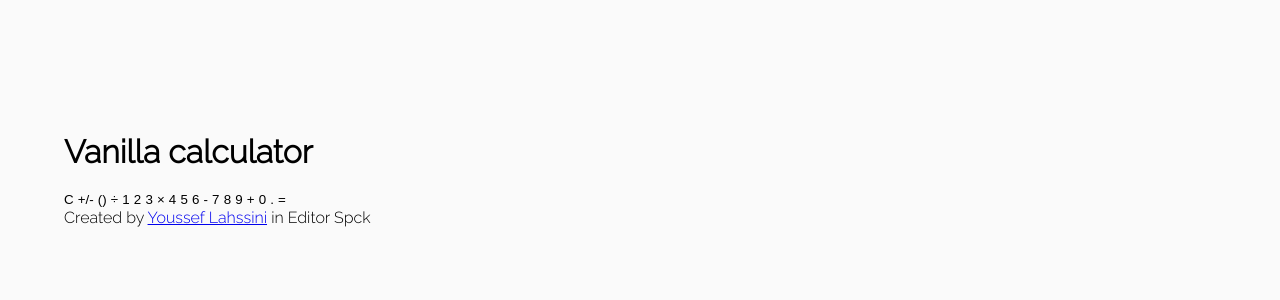
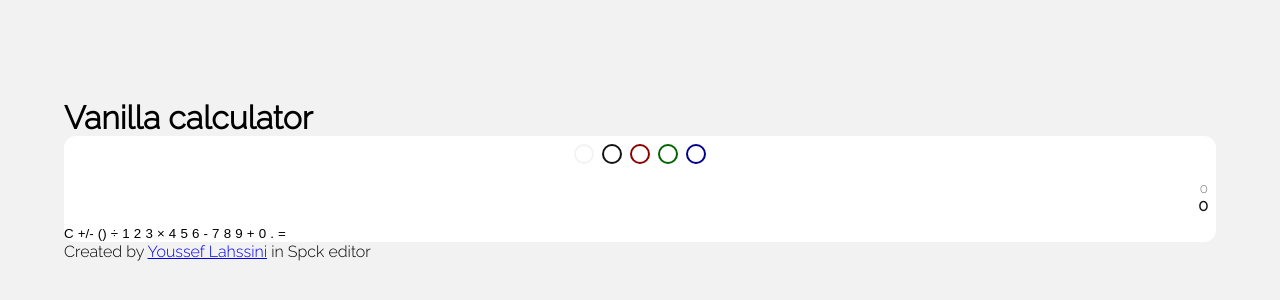
Before and after one commit to ylahssini/vanilla-calculator, a plain HTML site: page index.html in a window 1280 px wide. Shown: the part 220-520 px from the top of the page. Drawn offline with Linux system fonts and the light colour scheme.

Commit message:
style header of calculator

```diff
--- a/index.html
+++ b/index.html
@@ -14,19 +14,19 @@
 <body>
   <main>
     <h1>Vanilla calculator</h1>
-    <section>
-      <aside class="theme">
-        <button class="theme--light" data-theme="light"></button>
-        <button class="theme--dark" data-theme="dark"></button>
-        <button class="theme--red" data-theme="red"></button>
-        <button class="theme--green" data-theme="green"></button>
-        <button class="theme--blue" data-theme="blue"></button>
+    <section class="calculator">
+      <aside class="calculator--theme">
+        <button class="calculator--theme--light" data-theme="light"></button>
+        <button class="calculator--theme--dark" data-theme="dark"></button>
+        <button class="calculator--theme--red" data-theme="red"></button>
+        <button class="calculator--theme--green" data-theme="green"></button>
+        <button class="calculator--theme--blue" data-theme="blue"></button>
       </aside>
 
-      <div class="calculator">
+      <div class="calculator--app">
         <header>
-          <small data-sub></small>
-          <strong data-result></strong>
+          <small data-sub>0</small>
+          <strong data-result>0</strong>
         </header>
 
         <footer>
@@ -55,7 +55,7 @@
 
     <footer>
       <p>
-        Created by <a href="https://ylahssini.vercel.app" target="_blank">Youssef Lahssini</a> in Editor Spck
+        Created by <a href="https://ylahssini.vercel.app" target="_blank">Youssef Lahssini</a> in Spck editor
       </p>
     </footer>
   </main>
--- a/styles.css
+++ b/styles.css
@@ -7,10 +7,11 @@
 button {
   background: transparent;
   border: 0;
+  cursor: pointer;
 }
 
 body {
-  background-color: #fafafa;
+  background-color: #f2f2f2;
   font: 300 1rem "Raleway", sans-serif;
   display: flex;
   align-items: center;
@@ -23,6 +24,64 @@ main {
 }
 
 .calculator {
+  background-color: #fff;
   border-radius: 12px;
+}
 
+.calculator--theme {
+  display: flex;
+  align-items: center;
+  justify-content: center;
+  gap: .5rem;
+  padding: .5rem;
+
+  --dark: #121212;
+  --light: #f2f3f4;
+  --red: darkred;
+  --green: darkgreen;
+  --blue: darkblue;
 }
+
+.calculator--theme > button {
+  background-color: #fff;
+  border: 2px solid;
+  border-radius: 50em;
+  display: block;
+  height: 20px;
+  width: 20px;
+}
+
+button.calculator--theme--light {
+  border-color: var(--light);
+}
+
+button.calculator--theme--dark {
+  border-color: var(--dark);
+}
+
+button.calculator--theme--red {
+  border-color: var(--red);
+}
+
+button.calculator--theme--green {
+  border-color: var(--green);
+}
+
+button.calculator--theme--blue {
+  border-color: var(--blue);
+}
+
+.calculator--app > header {
+  padding: .5rem;
+  text-align: right;
+}
+
+.calculator--app small {
+  color: #787878;
+  display: block;
+}
+
+.calculator--app strong {
+  color: #121212;
+  display: block;
+}
```
